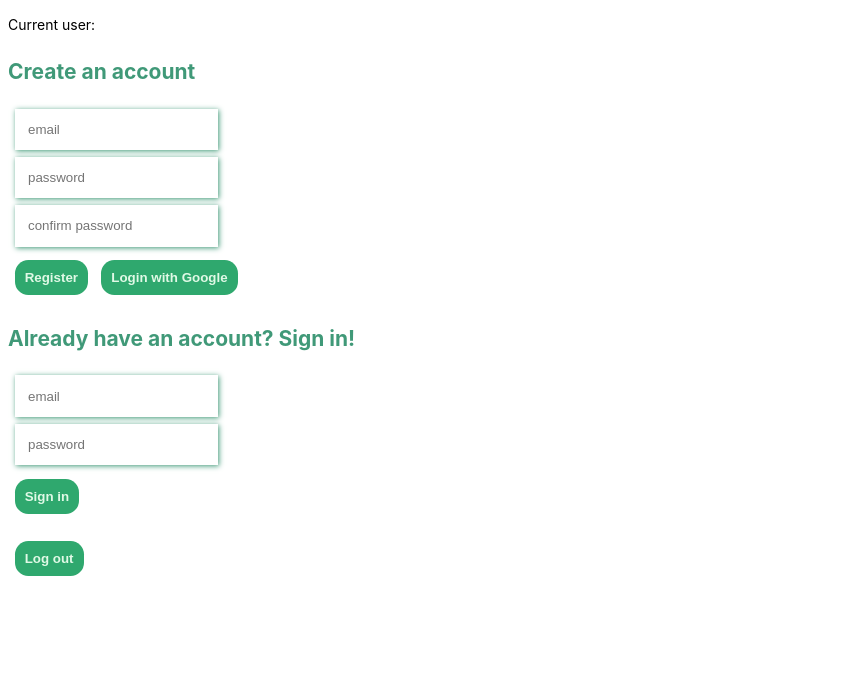
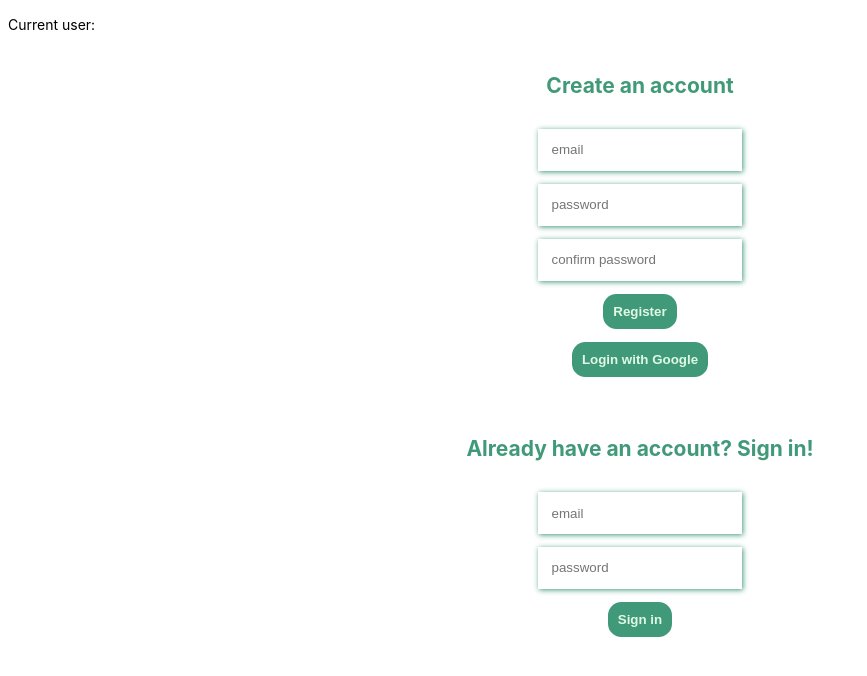
Before and after one commit to fromant65/images-crud, a React (Vite) app: page / in a window 1280 px wide. Shown: the top 676 px of the page, without its empty margins (0-867 px from the left). Built offline with nearby package versions, Linux system fonts and the light colour scheme.

Commit message:
Mejorado CSS del sign up

```diff
--- a/src/App.jsx
+++ b/src/App.jsx
@@ -3,6 +3,7 @@ import React from "react";
 import Login from "./components/login/login";
 import Logout from "./components/Logout";
 import { auth } from "../config/firebase";
+import "./app.css";
 
 export const UserContext = React.createContext();
 
@@ -17,8 +18,16 @@ function App() {
     <div className="App">
       <p>Current user: {currentUser}</p>
       <UserContext.Provider value={{ setCurrentUser }}>
-        <Login />
-        <Logout />
+        {currentUser === "" ? (
+          <div className="sign-up-container">
+            <Login />
+          </div>
+        ) : (
+          <div className="signed-up-container">
+            Signed Up!
+            <Logout />
+          </div>
+        )}
       </UserContext.Provider>
     </div>
   );
--- /dev/null
+++ b/src/app.css
@@ -0,0 +1,7 @@
+/*STYLES FOR App.jsx*/
+
+.sign-up-container {
+    display: grid;
+    align-items: center;
+    justify-items: center;
+}
--- a/src/components/login/Login.jsx
+++ b/src/components/login/Login.jsx
@@ -1,11 +1,10 @@
 import React from "react";
-
 import RegisterWithMail from "./RegisterWithMail";
 import LoginWithMail from "./LoginWithEmail";
 import "../../css/login/login.css";
 const Login = () => {
   return (
-    <div>
+    <div className="sign-up-component-container">
       <p className="login-p">Create an account</p>
       <RegisterWithMail />
       <p className="login-p">Already have an account? Sign in!</p>
--- a/src/components/login/LoginWithEmail.jsx
+++ b/src/components/login/LoginWithEmail.jsx
@@ -2,6 +2,8 @@ import React, { useContext, useState } from "react";
 import { signInWithEmailAndPassword } from "firebase/auth";
 import { auth } from "../../../config/firebase";
 import { UserContext } from "../../App";
+import "../../css/login/login-with-mail.css";
+
 const LoginWithMail = () => {
   const [email, setEmail] = useState("");
   const [password, setPassword] = useState("");
@@ -20,7 +22,7 @@ const LoginWithMail = () => {
     }
   }
   return (
-    <div>
+    <div className="login-form">
       <input
         className="input"
         type="email"
--- /dev/null
+++ b/src/css/login/login-with-mail.css
@@ -0,0 +1,5 @@
+.login-form {
+    display: grid;
+    justify-items: center;
+    align-items: center;
+}
--- a/src/css/login/login.css
+++ b/src/css/login/login.css
@@ -1,4 +1,10 @@
 /* STYLES FOR components/login/Login.jsx */
+
+.sign-up-component-container {
+    display: grid;
+    justify-items: center;
+    align-items: center;
+}
 
 .login-p {
     color: var(--color-neutral-dark);
@@ -7,7 +13,3 @@
     user-select: none;
     transition: 0.5s ease;
 }
-
-.login-p:hover {
-    color: var(--color-neutral-dark-comp)
-}
--- a/src/css/login/register-with-mail.css
+++ b/src/css/login/register-with-mail.css
@@ -1,4 +1,10 @@
 /* STYLES FOR components/login/RegisterWithEmail.jsx */
+
+.register-form {
+    display: grid;
+    justify-items: center;
+    align-items: center;
+}
 
 .register-button {
     display: inline-block;
--- a/src/index.css
+++ b/src/index.css
@@ -22,7 +22,7 @@
   margin: 0.5em;
   font-weight: bold;
   color: var(--color-neutral-bright);
-  background-color: var(--color-sec-dark);
+  background-color: var(--color-neutral-dark);
   border: none;
   border-radius: 1em;
   transition: 0.5s ease;
@@ -30,8 +30,8 @@
 
 .button:hover {
   cursor: pointer;
-  color: var(--color-neutral-bright-comp);
-  background-color: var(--color-comp-dark)
+  background-color: var(--color-sec-dark);
+  box-shadow: 0px 0px 4px var(--color-base);
 }
 
 .input {
```
